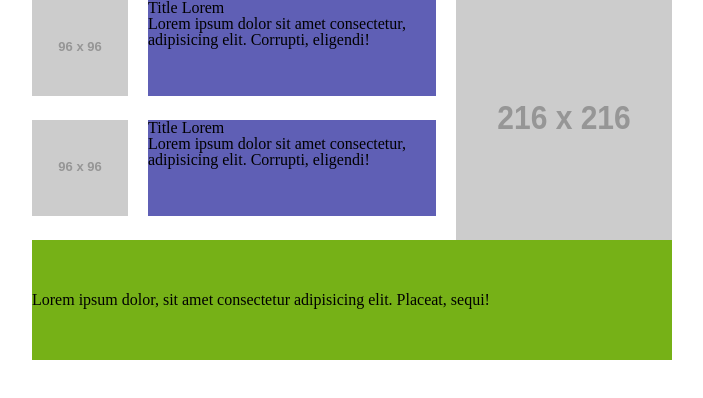
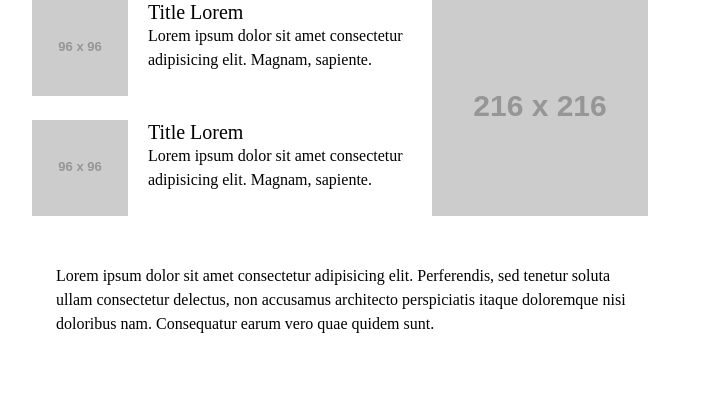
Before and after one commit to WeiHaoEric/layout_kata, a plain HTML site: page index.html in a window 1280 px wide. Shown: the whole page, without its empty margins (288-991 px from the left). Drawn offline with Linux system fonts and the light colour scheme; placeholder pictures from the web are drawn by us.

Commit message:
feat: perfect once

```diff
--- a/index.html
+++ b/index.html
@@ -9,39 +9,46 @@
   </head>
 
   <body>
-    <div class="content">
+    <div class="container">
       <div class="box">
         <ul>
           <li>
-            <img src="https://fakeimg.pl/96x96" alt="" />
+            <img src="https://fakeimg.pl/96x96/" />
             <div class="news">
               <h2>Title Lorem</h2>
               <p>
-                Lorem ipsum dolor sit amet consectetur, adipisicing elit.
-                Corrupti, eligendi!
+                Lorem ipsum dolor sit amet consectetur adipisicing elit. Magnam,
+                sapiente.
               </p>
             </div>
           </li>
+
           <li>
-            <img src="https://fakeimg.pl/96x96" alt="" />
+            <img src="https://fakeimg.pl/96x96/" />
+
             <div class="news">
               <h2>Title Lorem</h2>
               <p>
-                Lorem ipsum dolor sit amet consectetur, adipisicing elit.
-                Corrupti, eligendi!
+                Lorem ipsum dolor sit amet consectetur adipisicing elit. Magnam,
+                sapiente.
               </p>
             </div>
           </li>
         </ul>
-        <img src="https://fakeimg.pl/216x216" alt="" />
+
+        <div class="side-adv">
+          <img src="https://fakeimg.pl/216x216/" />
+        </div>
       </div>
+
       <footer>
         <p>
-          Lorem ipsum dolor, sit amet consectetur adipisicing elit. Placeat,
-          sequi!
+          Lorem ipsum dolor sit amet consectetur adipisicing elit. Perferendis,
+          sed tenetur soluta ullam consectetur delectus, non accusamus
+          architecto perspiciatis itaque doloremque nisi doloribus nam.
+          Consequatur earum vero quae quidem sunt.
         </p>
       </footer>
     </div>
-
   </body>
 </html>
--- a/sass/style.scss
+++ b/sass/style.scss
@@ -1,37 +1,36 @@
 @import "reset";
 
-.content{
+.container {
   max-width: 640px;
   margin: 0 auto;
 }
 
 .box {
-
   display: flex;
-  // border: solid 1px red;
-
 
   li {
     display: flex;
     margin-bottom: 1.5rem;
   }
+
   .news {
-    width: 288px;
-    display: flex;
-    flex-direction: column;
-    background-color: rgb(95, 95, 181);
-    margin: 0 20px;
+    width: 264px;
+    padding: 0 20px;
+    h2 {
+      font-size: 20px;
+      line-height: 1.2;
+    }
+    p {
+      font-size: 16px;
+      line-height: 1.5;
+    }
   }
-
 }
 
 footer{
-
+  padding: 1.5rem;
   p{
+    line-height: 1.5;
     font-size: 16px;
-    line-height: 1.5rem;
-    padding: 3rem 0;
   }
-
-  background-color: rgb(118, 177, 23);
 }
```
Also changed, not shown: main.css, 1 other file.
